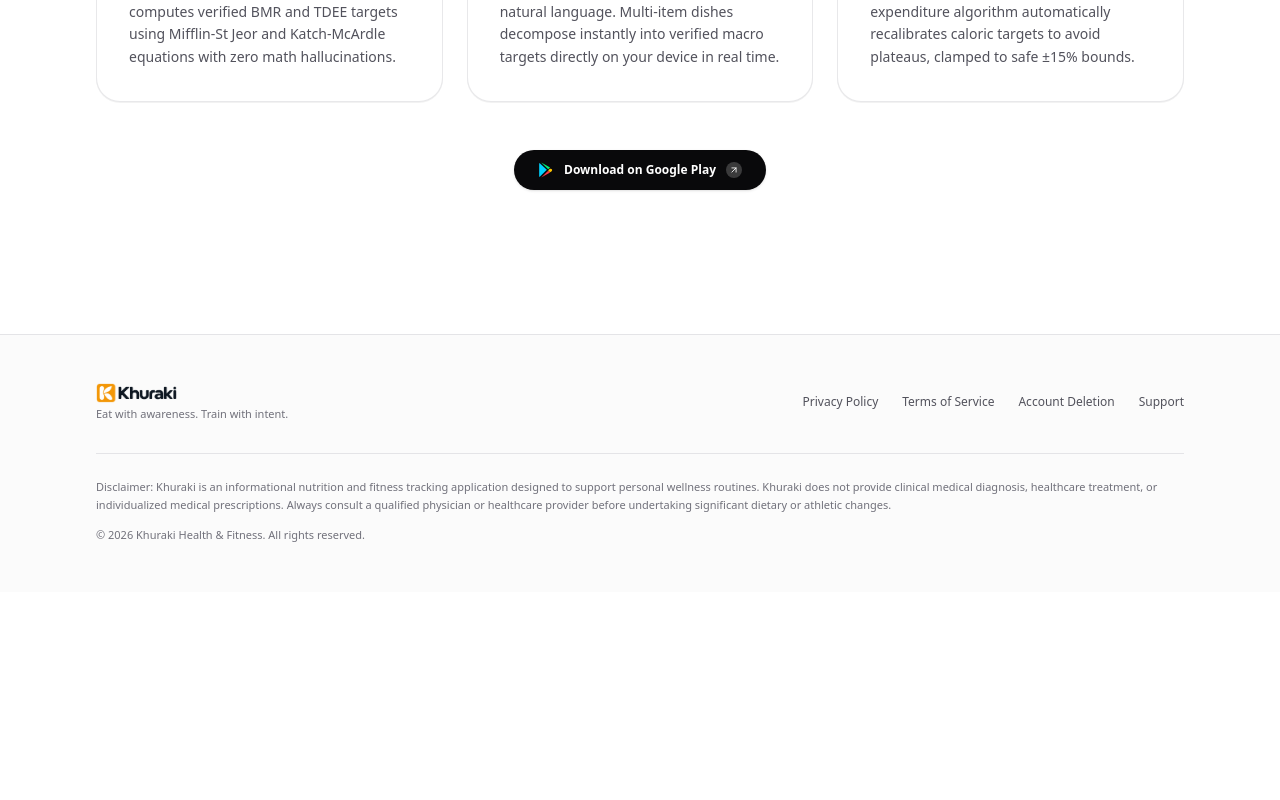
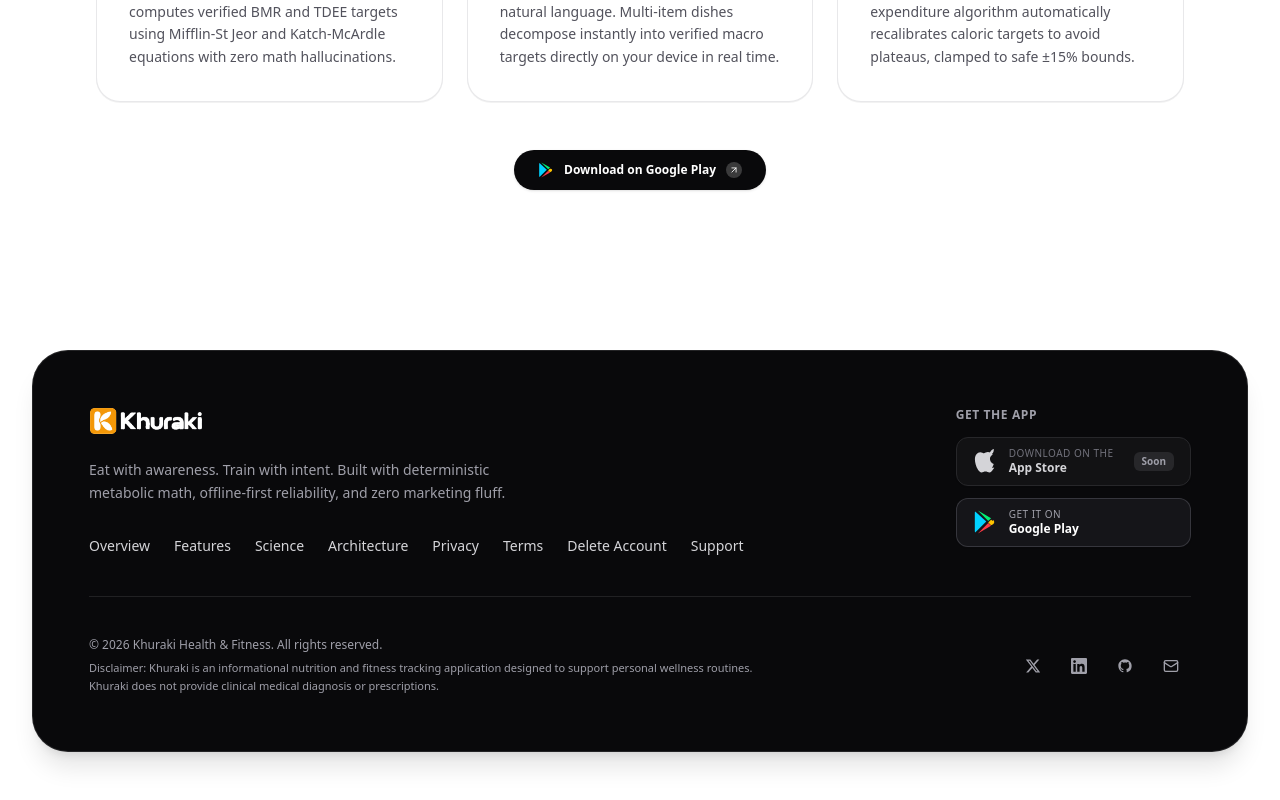
Before and after one commit to sapsjain22/Khuraki, a Next.js app: page / in a window 1280 px wide. Shown: the part 3064-3864 px from the top of the page. Before the commit the page ends 3656 px from the top, so only its background shows below. Built offline with nearby package versions, Linux system fonts and the light colour scheme.

Commit message:
feat(footer): implement enclosed black island card footer matching reference design

```diff
--- a/components/layout/site-footer.tsx
+++ b/components/layout/site-footer.tsx
@@ -1,68 +1,201 @@
 import React from "react";
 import Link from "next/link";
 import Image from "next/image";
+import { Mail } from "lucide-react";
 import { siteConfig } from "@/lib/site-config";
 
 export function SiteFooter() {
   const currentYear = new Date().getFullYear();
+  const playStoreUrl = siteConfig.links?.googlePlay || siteConfig.playStoreUrl;
 
   return (
-    <footer className="border-t border-zinc-200 bg-zinc-50/80 py-12 text-xs text-zinc-600">
-      <div className="mx-auto max-w-6xl px-4 sm:px-6 lg:px-8">
-        <div className="flex flex-col gap-8 md:flex-row md:items-center md:justify-between">
-          {/* Brand & Tagline */}
-          <div className="space-y-1">
-            <div className="flex items-center gap-2">
+    <div className="mx-auto max-w-[1360px] px-3 sm:px-6 lg:px-8 pb-12 pt-4">
+      <footer className="relative overflow-hidden rounded-[32px] sm:rounded-[36px] border border-zinc-800/90 bg-zinc-950 p-8 sm:p-12 lg:p-14 text-zinc-400 shadow-xl">
+        {/* Top Zone: Split Flex (Brand & Nav on Left, Store Badges on Right) */}
+        <div className="flex flex-col gap-10 lg:flex-row lg:items-start lg:justify-between lg:gap-16">
+          {/* Left Column: Brand Lockup, Description & Nav Links */}
+          <div className="flex-1 space-y-6">
+            <Link
+              href="/"
+              className="inline-flex items-center gap-2.5 transition-opacity hover:opacity-90"
+              aria-label="Khuraki Home"
+            >
               <Image
-                src="/khuraki-logo.png"
+                src="/khuraki-logo-white.png"
                 alt="Khuraki"
-                width={105}
-                height={23}
-                className="h-5 w-auto object-contain"
+                width={120}
+                height={28}
+                className="h-7 w-auto object-contain"
               />
-            </div>
-            <p className="text-[11px] text-zinc-500">{siteConfig.tagline}</p>
-          </div>
+            </Link>
 
-          {/* Legal Navigation Links */}
-          <nav className="flex flex-wrap gap-6" aria-label="Legal & Support">
-            <Link
-              href="/privacy/"
-              className="transition-colors hover:text-zinc-950"
+            <p className="max-w-md text-sm leading-relaxed text-zinc-400">
+              Eat with awareness. Train with intent. Built with deterministic metabolic math, offline-first reliability, and zero marketing fluff.
+            </p>
+
+            {/* Horizontal Nav Links Row */}
+            <nav
+              className="flex flex-wrap items-center gap-x-6 gap-y-3 pt-2 text-sm font-medium text-zinc-300"
+              aria-label="Footer navigation"
             >
-              Privacy Policy
+              <Link href="/#" className="transition-colors hover:text-white">
+                Overview
               </Link>
-            <Link
-              href="/terms/"
-              className="transition-colors hover:text-zinc-950"
-            >
-              Terms of Service
+              <Link href="/#features" className="transition-colors hover:text-white">
+                Features
               </Link>
-            <Link
-              href="/delete-account/"
-              className="transition-colors hover:text-zinc-950"
-            >
-              Account Deletion
+              <Link href="/#features" className="transition-colors hover:text-white">
+                Science
+              </Link>
+              <Link href="/#features" className="transition-colors hover:text-white">
+                Architecture
+              </Link>
+              <Link href="/privacy/" className="transition-colors hover:text-white">
+                Privacy
+              </Link>
+              <Link href="/terms/" className="transition-colors hover:text-white">
+                Terms
+              </Link>
+              <Link href="/delete-account/" className="transition-colors hover:text-white">
+                Delete Account
               </Link>
               <a
                 href={`mailto:${siteConfig.supportEmail}`}
-              className="transition-colors hover:text-zinc-950"
+                className="transition-colors hover:text-white"
               >
                 Support
               </a>
             </nav>
           </div>
 
-        {/* Metabolic & Health Disclaimer */}
-        <div className="mt-8 border-t border-zinc-200 pt-6 text-[11px] leading-relaxed text-zinc-500">
-          <p>
-            Disclaimer: Khuraki is an informational nutrition and fitness tracking application designed to support personal wellness routines. Khuraki does not provide clinical medical diagnosis, healthcare treatment, or individualized medical prescriptions. Always consult a qualified physician or healthcare provider before undertaking significant dietary or athletic changes.
+          {/* Right Column: "Get the app" + Store Badges */}
+          <div className="flex flex-col gap-3.5 sm:min-w-[220px]">
+            <p className="text-xs font-semibold uppercase tracking-wider text-zinc-400">
+              Get the app
             </p>
-          <p className="mt-3">
-            &copy; {currentYear} {siteConfig.publisher}. All rights reserved.
+            <div className="flex flex-col sm:flex-row lg:flex-col gap-3">
+              {/* App Store (Coming Soon Pill) */}
+              <div
+                className="relative inline-flex items-center gap-3 rounded-xl border border-zinc-800 bg-zinc-900/60 px-4 py-2.5 text-left text-zinc-400 shadow-xs"
+                title="iOS version coming soon"
+              >
+                <svg
+                  className="h-6 w-6 shrink-0 fill-current text-zinc-300"
+                  viewBox="0 0 170 170"
+                  aria-hidden="true"
+                >
+                  <path d="M150.37 130.25c-2.45 5.66-5.35 10.87-8.71 15.66-4.58 6.53-8.33 11.05-11.22 13.56-4.48 4.12-9.28 6.23-14.42 6.35-3.69 0-8.14-1.05-13.32-3.18-5.19-2.12-9.97-3.17-14.34-3.17-4.58 0-9.49 1.05-14.75 3.17-5.26 2.13-9.5 3.24-12.74 3.35-4.35.13-9.16-1.9-14.42-6.08-3.69-3.04-7.67-7.85-11.94-14.42-6.53-9.98-11.66-21.72-15.39-35.21-3.73-13.49-5.6-26.06-5.6-37.7 0-14.73 3.65-26.78 10.96-36.14 7.3-9.37 16.48-14.12 27.52-14.26 4.35 0 9.22 1.25 14.61 3.75 5.39 2.5 9.17 3.82 11.36 3.96 1.74-.26 5.66-1.68 11.78-4.24 6.12-2.57 11.36-3.74 15.71-3.52 14.93.89 26.27 6.46 34.02 16.7-13.06 7.9-19.46 18.73-19.18 32.5.28 10.74 4.34 19.64 12.18 26.7 4.13 3.8 8.92 6.64 14.38 8.52-3.15 9.12-7.1 18.25-11.84 27.38zM119.22 33.15c0-7.39 2.66-14.31 7.99-20.77 5.33-6.46 11.83-10.77 19.51-12.93 1.09 5.87.69 11.83-1.2 17.88-1.89 6.06-5.06 11.39-9.52 16-4.58 4.71-9.91 7.74-15.99 9.09-.26-3.04-.79-6.13-.79-9.27z" />
+                </svg>
+                <div className="pr-2">
+                  <p className="text-[10px] font-medium uppercase tracking-wider text-zinc-500 leading-none">
+                    Download on the
                   </p>
+                  <p className="text-xs font-bold text-zinc-300 leading-tight mt-0.5">
+                    App Store
+                  </p>
+                </div>
+                <span className="ml-auto rounded-md bg-zinc-800 px-2 py-0.5 text-[10px] font-semibold text-zinc-400">
+                  Soon
+                </span>
+              </div>
+
+              {/* Google Play Store Badge (Active Link) */}
+              <a
+                href={playStoreUrl}
+                target="_blank"
+                rel="noopener noreferrer"
+                className="inline-flex items-center gap-3 rounded-xl border border-zinc-700/80 bg-zinc-900/90 px-4 py-2.5 text-left text-white shadow-xs transition-all hover:border-zinc-500 hover:bg-zinc-800 hover:scale-[1.02] active:scale-[0.98]"
+                aria-label="Get it on Google Play"
+              >
+                <svg
+                  className="h-6 w-6 shrink-0"
+                  viewBox="0 0 512 512"
+                  fill="none"
+                  xmlns="http://www.w3.org/2000/svg"
+                  aria-hidden="true"
+                >
+                  <path d="M325.3 234.3L104.6 13l280.8 161.9-60.1 59.4z" fill="#00F076" />
+                  <path d="M47 30.1c-5.8 9.9-9 21.6-9 34.3v383.2c0 12.7 3.2 24.4 9 34.3l236.4-236.4L47 30.1z" fill="#00D2FF" />
+                  <path d="M325.3 277.7l60.1 59.4L104.6 499l220.7-221.3z" fill="#FF3A44" />
+                  <path d="M428.2 233.8l-42.8-24.7-60.1 59.4 60.1 59.4 42.8-24.7c15.2-8.8 24.6-24.9 24.6-44.7s-9.4-35.9-24.6-44.7z" fill="#FFC400" />
+                </svg>
+                <div>
+                  <p className="text-[10px] font-medium uppercase tracking-wider text-zinc-400 leading-none">
+                    GET IT ON
+                  </p>
+                  <p className="text-xs font-bold text-white leading-tight mt-0.5">
+                    Google Play
+                  </p>
+                </div>
+              </a>
+            </div>
+          </div>
+        </div>
+
+        {/* Hairline Divider */}
+        <div className="my-8 sm:my-10 border-t border-zinc-800/80" />
+
+        {/* Bottom Zone: Legal Disclaimer, Copyright & Social Row */}
+        <div className="flex flex-col-reverse gap-6 sm:flex-row sm:items-center sm:justify-between">
+          <div className="space-y-1.5 text-xs text-zinc-400">
+            <p>&copy; {currentYear} {siteConfig.publisher}. All rights reserved.</p>
+            <p className="max-w-2xl text-[11px] leading-relaxed text-zinc-400">
+              Disclaimer: Khuraki is an informational nutrition and fitness tracking application designed to support personal wellness routines. Khuraki does not provide clinical medical diagnosis or prescriptions.
+            </p>
+          </div>
+
+          {/* Social Links Row (Clean vector SVGs with 44px min touch targets) */}
+          <div className="flex items-center gap-1.5">
+            {/* X / Twitter */}
+            <a
+              href="https://x.com"
+              target="_blank"
+              rel="noopener noreferrer"
+              className="flex h-10 w-10 items-center justify-center rounded-xl text-zinc-400 transition-colors hover:bg-zinc-800 hover:text-white"
+              aria-label="Khuraki on X"
+            >
+              <svg className="h-4 w-4 fill-current" viewBox="0 0 24 24" aria-hidden="true">
+                <path d="M18.244 2.25h3.308l-7.227 8.26 8.502 11.24H16.17l-5.214-6.817L4.99 21.75H1.68l7.73-8.835L1.254 2.25H8.08l4.713 6.231zm-1.161 17.52h1.833L7.084 4.126H5.117z" />
+              </svg>
+            </a>
+
+            {/* LinkedIn */}
+            <a
+              href="https://linkedin.com"
+              target="_blank"
+              rel="noopener noreferrer"
+              className="flex h-10 w-10 items-center justify-center rounded-xl text-zinc-400 transition-colors hover:bg-zinc-800 hover:text-white"
+              aria-label="Khuraki on LinkedIn"
+            >
+              <svg className="h-4 w-4 fill-current" viewBox="0 0 24 24" aria-hidden="true">
+                <path d="M20.447 20.452h-3.554v-5.569c0-1.328-.027-3.037-1.852-3.037-1.853 0-2.136 1.445-2.136 2.939v5.667H9.351V9h3.414v1.561h.046c.477-.9 1.637-1.85 3.37-1.85 3.601 0 4.267 2.37 4.267 5.455v6.286zM5.337 7.433c-1.144 0-2.063-.926-2.063-2.065 0-1.138.92-2.063 2.063-2.063 1.14 0 2.064.925 2.064 2.063 0 1.139-.925 2.065-2.064 2.065zm1.782 13.019H3.555V9h3.564v11.452zM22.225 0H1.771C.792 0 0 .774 0 1.729v20.542C0 23.227.792 24 1.771 24h20.451c.979 0 1.778-.773 1.778-1.729V1.73C24 .774 23.205 0 22.222 0h.003z" />
+              </svg>
+            </a>
+
+            {/* GitHub */}
+            <a
+              href="https://github.com/sapsjain22/-Khuraki"
+              target="_blank"
+              rel="noopener noreferrer"
+              className="flex h-10 w-10 items-center justify-center rounded-xl text-zinc-400 transition-colors hover:bg-zinc-800 hover:text-white"
+              aria-label="Khuraki GitHub Repository"
+            >
+              <svg className="h-4 w-4 fill-current" viewBox="0 0 24 24" aria-hidden="true">
+                <path fillRule="evenodd" clipRule="evenodd" d="M12 2C6.477 2 2 6.484 2 12.017c0 4.425 2.865 8.18 6.839 9.504.5.092.682-.217.682-.483 0-.237-.008-.868-.013-1.703-2.782.605-3.369-1.343-3.369-1.343-.454-1.158-1.11-1.466-1.11-1.466-.908-.62.069-.608.069-.608 1.003.07 1.53 1.032 1.53 1.032.892 1.53 2.341 1.088 2.91.832.092-.647.35-1.088.636-1.338-2.22-.253-4.555-1.113-4.555-4.951 0-1.093.39-1.988 1.029-2.688-.103-.253-.446-1.272.098-2.65 0 0 .84-.27 2.75 1.026A9.564 9.564 0 0112 6.844c.85.004 1.705.115 2.504.337 1.909-1.296 2.747-1.027 2.747-1.027.546 1.379.202 2.398.1 2.651.64.7 1.028 1.595 1.028 2.688 0 3.848-2.339 4.695-4.566 4.943.359.309.678.92.678 1.855 0 1.338-.012 2.419-.012 2.747 0 .268.18.58.688.482A10.019 10.019 0 0022 12.017C22 6.484 17.522 2 12 2z" />
+              </svg>
+            </a>
+
+            {/* Email / Support */}
+            <a
+              href={`mailto:${siteConfig.supportEmail}`}
+              className="flex h-10 w-10 items-center justify-center rounded-xl text-zinc-400 transition-colors hover:bg-zinc-800 hover:text-white"
+              aria-label="Contact Support"
+            >
+              <Mail className="h-4 w-4 text-zinc-400" />
+            </a>
           </div>
         </div>
       </footer>
+    </div>
   );
 }
```
Lines whose indentation alone changed are shown as unchanged.
